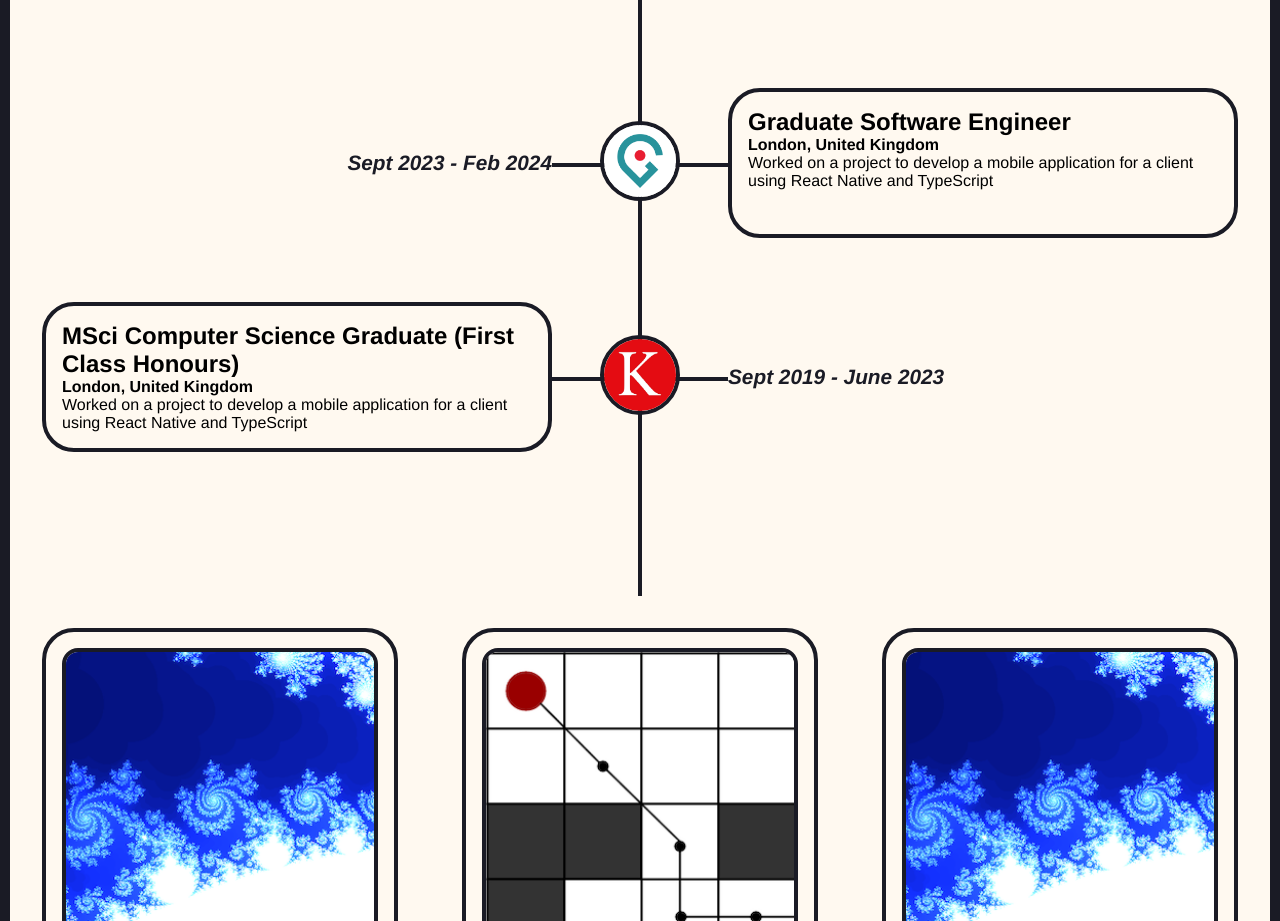
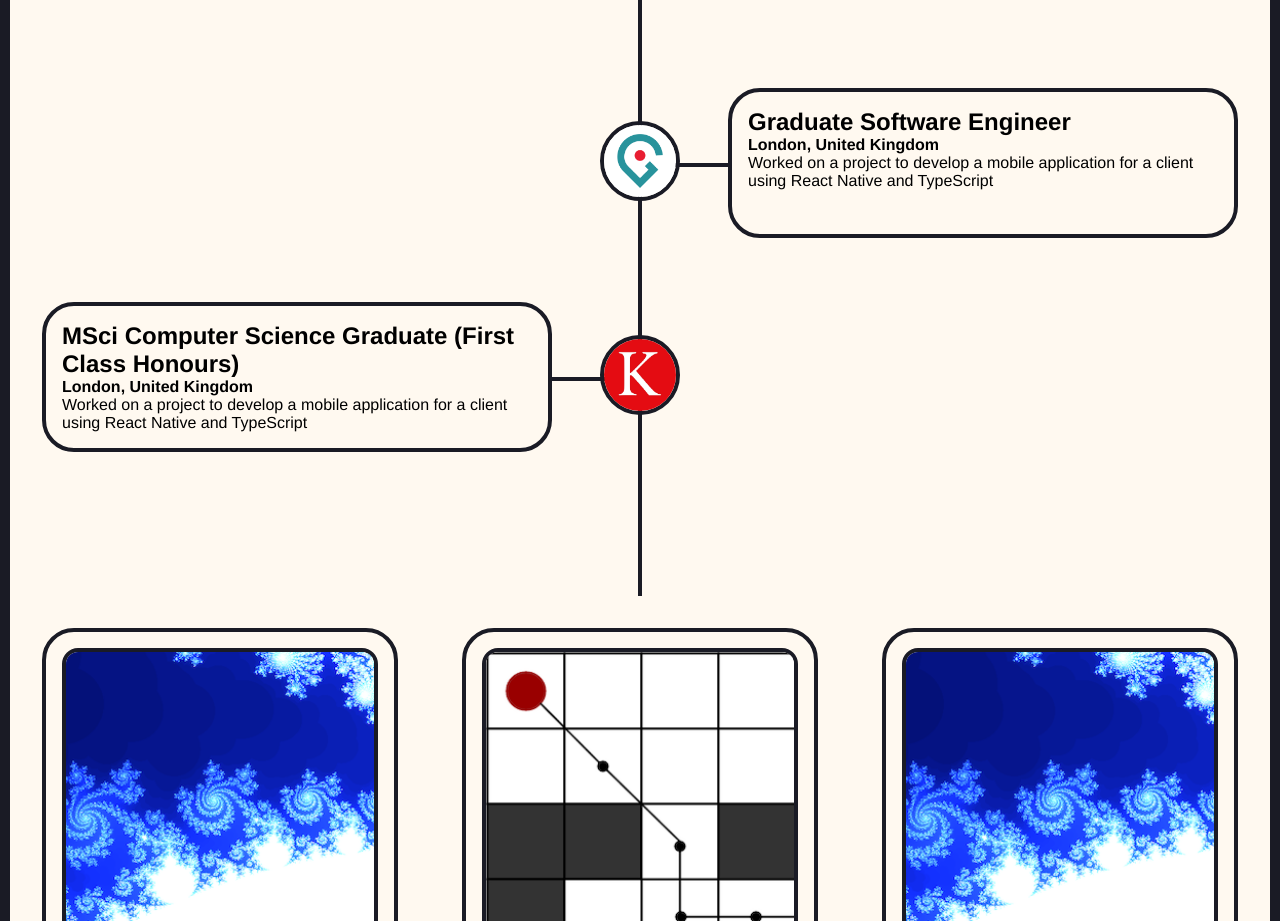
Before and after one commit to Septy2000/Portfolio-Website, a Next.js app: page / in a window 1280 px wide. Shown: the part 820-1741 px from the top of the page. Built offline with nearby package versions, Linux system fonts and the light colour scheme.

Commit message:
Replace TimelineDateItem with GridFiller;

```diff
--- a/src/components/ExperienceSection/ExperienceSection.styled.tsx
+++ b/src/components/ExperienceSection/ExperienceSection.styled.tsx
@@ -60,22 +60,13 @@ export const TimelineItemGroup = styled.div`
     padding-bottom: ${({ theme }) => theme.padding.small};
 `;
 
-export const TimelineIconItem = styled.div`
+const TimelineIconItem = styled.div`
     padding-left: ${({ theme }) => theme.padding.large};
     padding-right: ${({ theme }) => theme.padding.large};
     position: relative;
+`;
 
-    &:before {
-        content: "";
-        position: absolute;
-        width: 64px;
-        z-index: -1;
-        height: 4px;
-        top: 50%;
-        left: 0;
-        background: ${({ theme }) => theme.colors.surface.secondary};
-    }
-
+export const TimelineIconItemRight = styled(TimelineIconItem)`
     &:after {
         content: "";
         position: absolute;
@@ -88,9 +79,17 @@ export const TimelineIconItem = styled.div`
     }
 `;
 
-export const TimelineDateItem = styled.i<{ $index: number }>`
-    color: ${({ theme }) => theme.colors.text.primary};
-    font-size: 1.3rem;
-    font-weight: bold;
-    justify-self: ${({ $index }) => ($index % 2 === 1 ? "end" : "start")};
+export const TimelineIconItemLeft = styled(TimelineIconItem)`
+    &:before {
+        content: "";
+        position: absolute;
+        width: 64px;
+        z-index: -1;
+        height: 4px;
+        top: 50%;
+        left: 0;
+        background: ${({ theme }) => theme.colors.surface.secondary};
+    }
 `;
+
+export const GridFiller = styled.div``;
--- a/src/components/ExperienceSection/ExperienceSection.tsx
+++ b/src/components/ExperienceSection/ExperienceSection.tsx
@@ -1,5 +1,5 @@
 import * as Styled from "./ExperienceSection.styled";
-import TimelineItem from "./TimelineItem/TimelineItem";
+import TimelineDescriptionItem from "./TimelineDescriptionItem/TimelineDescriptionItem";
 import React from "react";
 import { gocity_icon_src, kcl_icon_src } from "@/components/images/Images";
 import { ExperienceImage } from "@/components/images/Images.styled";
@@ -51,14 +51,10 @@ export default function ExperienceSection() {
                 {timelineItems.map((timelineItem) => {
                     return (
                         <React.Fragment key={timelineItem.id}>
-                            {timelineItem.id === 1 ? (
+                            {timelineItem.id % 2 === 1 ? (
                                 <Styled.TimelineItemGroup>
-                                    <Styled.TimelineDateItem
-                                        $index={timelineItem.id}
-                                    >
-                                        {timelineItem.date}
-                                    </Styled.TimelineDateItem>
-                                    <Styled.TimelineIconItem>
+                                    <Styled.GridFiller />
+                                    <Styled.TimelineIconItemRight>
                                         <PlainLinkWrapper
                                             href={timelineItem.website}
                                         >
@@ -70,20 +66,20 @@ export default function ExperienceSection() {
                                                 priority
                                             />
                                         </PlainLinkWrapper>
-                                    </Styled.TimelineIconItem>
+                                    </Styled.TimelineIconItemRight>
 
-                                    <TimelineItem
+                                    <TimelineDescriptionItem
                                         attributes={timelineItem}
                                         index={timelineItem.id}
                                     />
                                 </Styled.TimelineItemGroup>
                             ) : (
                                 <Styled.TimelineItemGroup>
-                                    <TimelineItem
+                                    <TimelineDescriptionItem
                                         attributes={timelineItem}
                                         index={timelineItem.id}
                                     />
-                                    <Styled.TimelineIconItem>
+                                    <Styled.TimelineIconItemLeft>
                                         <PlainLinkWrapper
                                             href={timelineItem.website}
                                         >
@@ -95,13 +91,8 @@ export default function ExperienceSection() {
                                                 priority
                                             />
                                         </PlainLinkWrapper>
-                                    </Styled.TimelineIconItem>
-
-                                    <Styled.TimelineDateItem
-                                        $index={timelineItem.id}
-                                    >
-                                        {timelineItem.date}
-                                    </Styled.TimelineDateItem>
+                                    </Styled.TimelineIconItemLeft>
+                                    <Styled.GridFiller />
                                 </Styled.TimelineItemGroup>
                             )}
                         </React.Fragment>
--- a/src/components/ExperienceSection/TimelineItem/TimelineItem.tsx
+++ b/src/components/ExperienceSection/TimelineDescriptionItem/TimelineDescriptionItem.tsx
@@ -1,7 +1,7 @@
 import React from "react";
 import { TimelineItemAttributes } from "../ExperienceSection";
-import * as Styled from "./TimelineItem.styled";
-export default function TimelineItem({
+import * as Styled from "./TimelineDescriptionItem.styled";
+export default function TimelineDescriptionItem({
     attributes,
     index,
 }: {
```
Also changed, not shown: src/components/ExperienceSection/TimelineDescriptionItem/TimelineDescriptionItem.styled.tsx (renamed from src/components/ExperienceSection/TimelineItem/TimelineItem.styled.tsx).
